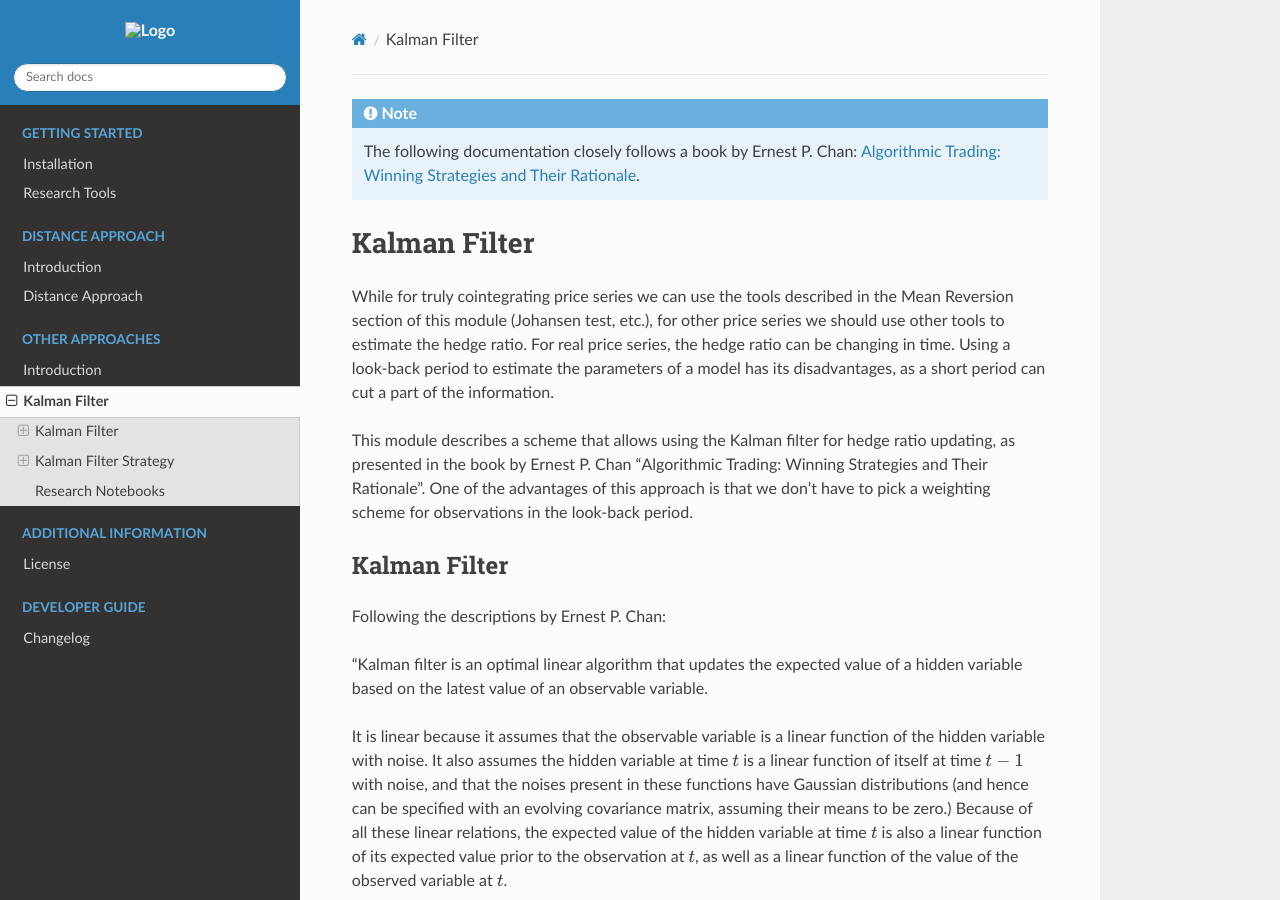
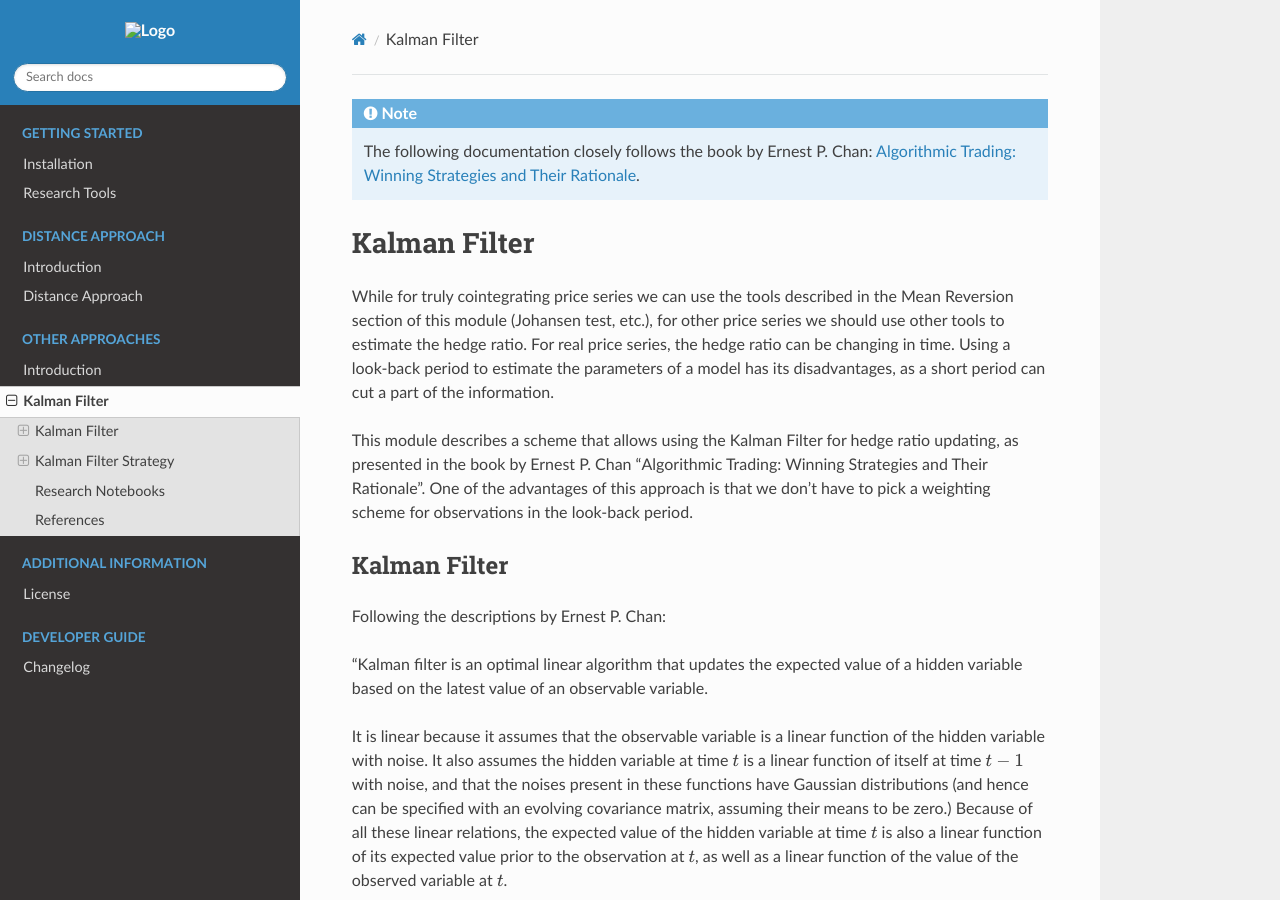
Before and after one commit to hudson-and-thames/arbitragelab, a Sphinx documentation site: the page built from docs/source/other_approaches/kalman_filter.rst, in a window 1280 px wide and 900 px high. Built offline with Sphinx 7.4.7 and the Read the Docs theme 2.0.0, drawn with Linux system fonts in a browser that asks for light colours; some of the changed text lies outside the part shown.

Commit message:
Update Kalman with deployment updates.

```diff
--- a/arbitragelab/__init__.py
+++ b/arbitragelab/__init__.py
@@ -5,4 +5,3 @@
 
 import arbitragelab.distance_approach as distance_approach
 import arbitragelab.other_approaches as other_approaches
-import arbitragelab.util as util
--- a/docs/source/changelog.rst
+++ b/docs/source/changelog.rst
@@ -16,3 +16,5 @@
 * :feature:`14` Landmark paper: The Distance Approach (Gatev et al. 2006).
 * :support:`14` Distance approach documentation.
 * :support:`14` Added a number of new tools to improve our deployment and align us with best practices. They include: CircleCI, VersionBump, Update Issue Templates, ChangeLog, Logo, Favicon.
+* :feature:`2` Kalman Filter + Kalman strategy added.
+* :support:`2` Kalman Filter documentation.
--- a/docs/source/other_approaches/kalman_filter.rst
+++ b/docs/source/other_approaches/kalman_filter.rst
@@ -1,7 +1,7 @@
 .. _other_approaches-kalman_filter:
 
 .. note::
-   The following documentation closely follows a book by Ernest P. Chan:
+   The following documentation closely follows the book by Ernest P. Chan:
    `Algorithmic Trading: Winning Strategies and Their Rationale <https://www.wiley.com/en-us/Algorithmic+Trading%3A+Winning+Strategies+and+Their+Rationale-p-9781118460146>`__.
 
 =============
@@ -13,7 +13,7 @@
 hedge ratio. For real price series, the hedge ratio can be changing in time. Using a look-back period to
 estimate the parameters of a model has its disadvantages, as a short period can cut a part of the information.
 
-This module describes a scheme that allows using the Kalman filter for hedge ratio updating, as presented in the
+This module describes a scheme that allows using the Kalman Filter for hedge ratio updating, as presented in the
 book by Ernest P. Chan "Algorithmic Trading: Winning Strategies and Their Rationale". One of the advantages
 of this approach is that we don't have to pick a weighting scheme for observations in the look-back period.
 
@@ -175,3 +175,8 @@
 * `Kalman Filter`_
 
 .. _`Kalman Filter`: https://github.com/Hudson-and-Thames-Clients/research/blob/master/Statistical%20Arbitrage/kalman_filter.ipynb
+
+References
+##########
+
+* `Chan, E., 2013. Algorithmic trading: winning strategies and their rationale (Vol. 625). John Wiley & Sons. <https://www.amazon.co.uk/Algorithmic-Trading-Winning-Strategies-Rationale/dp/1118460146>`_
--- a/requirements.txt
+++ b/requirements.txt
@@ -2,8 +2,6 @@
 numpy==1.18.5
 matplotlib==3.2.1
 pandas==1.0.4
-scikit-learn==0.23.1
-statsmodels==0.11.1
 
 #Develop
 codecov==2.0.15
--- a/setup.cfg
+++ b/setup.cfg
@@ -47,7 +47,6 @@
 install_requires =
     numpy==1.18.5
     pandas==1.0.4
-    scikit-learn==0.23.1
     matplotlib==3.2.1
 
 
```
Also changed, not shown: 1 other file.
